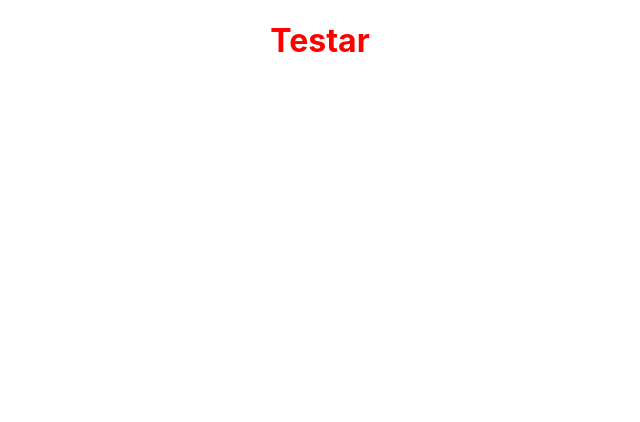
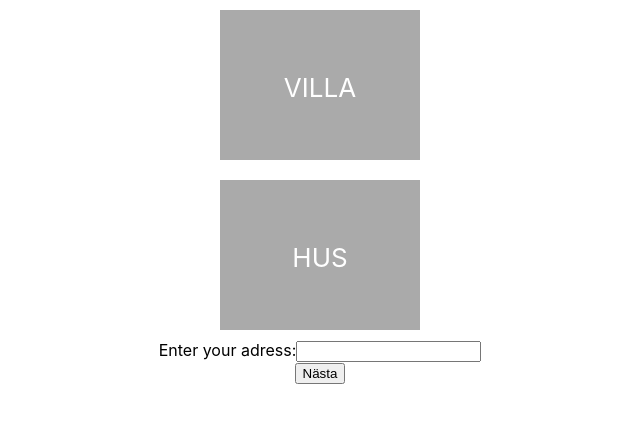
Before and after one commit to itisalbin/kollektiva-react, a React (Create React App) app: page / in a window 1280 px wide. Shown: the top 422 px of the page, without its empty margins (320-960 px from the left). Built offline with nearby package versions, Linux system fonts and the light colour scheme.

Commit message:
More inputs and btn

```diff
--- a/src/App.js
+++ b/src/App.js
@@ -1,11 +1,31 @@
 import "./App.scss";
+import Button from "./components /Button";
+import RadioCheckboxInput from "./components /RadioCheckboxInput";
+import TextInput from "./components /TextInput";
 
 function App() {
   return (
     <div className="App">
-      <div className="hej">
-        <h1>Testar</h1>
-      </div>
+      <form>
+        <RadioCheckboxInput
+          type="checkbox"
+          name="villa"
+          id="villa"
+          value="villa"
+          lableText="VILLA"
+        />
+        <RadioCheckboxInput
+          type="checkbox"
+          name="hus"
+          id="hus"
+          value="hus"
+          lableText="HUS"
+        />
+        <TextInput name="adress" id="adress" lableText="Enter your adress:" />
+        <Button
+        text="Nästa"
+        />
+      </form>
     </div>
   );
 }
--- a/src/components /Button/index.js
+++ b/src/components /Button/index.js
@@ -1,11 +1,14 @@
 import React from "react";
-import "./button.scss";
+import "./index.scss";
 // import PropTypes from 'prop-types';
 
-const Button = ({handleClick, backgroundColor, text }) => {
-    return (
-        <button onClick={handleClick} className="btn" style={{backgroundColor:backgroundColor}} >{text}</button>
-    );
+const Button = ({ handleClick, text }) => {
+  return (
+      //Handleclick ej definerad
+    <button onClick={handleClick} className="btn">
+      {text}
+    </button>
+  );
 };
 
 export default Button;
--- /dev/null
+++ b/src/components /RadioCheckboxInput/index.js
@@ -0,0 +1,26 @@
+import React from "react";
+import "./index.scss";
+//import PropTypes from "prop-types";
+
+const RadioCheckboxInput = ({ name, id, value, lableText, type }) => {
+  return (
+    <div>
+      <div className="form">
+        <section className="plan">
+          <input
+            className=""
+            type={type}
+            name={name}
+            id={id}
+            value={value}
+          ></input>
+          <label className="four" for={id}>
+            {lableText}
+          </label>
+        </section>
+      </div>
+    </div>
+  );
+};
+
+export default RadioCheckboxInput;
--- /dev/null
+++ b/src/components /RadioCheckboxInput/index.scss
@@ -0,0 +1,61 @@
+.page-content {
+    max-width: 850px;
+    width: 100vw;
+    margin: 0 auto;
+    display: flex;
+    justify-content: center;
+}
+.col{
+    flex-direction: column;
+}
+//Ger knapparna en bestämd vidd.
+.four {
+    width: 200px;
+    margin: 10px;
+}
+
+/* FORM */
+.form .plan input {
+    display: none;
+}
+.plan {
+    display: flex;
+    justify-content: center;
+}
+.wrap{
+    flex-wrap: wrap;
+}
+
+.form label {
+    position: relative;
+    color: #fff;
+    background-color: #aaa;
+    font-size: 26px;
+    text-align: center;
+    height: 150px;
+    line-height: 150px;
+    display: block;
+    cursor: pointer;
+    border: 3px solid transparent;
+    -webkit-box-sizing: border-box;
+    -moz-box-sizing: border-box;
+    box-sizing: border-box;
+}
+
+.form .plan input:checked + label {
+    border: 3px solid #333;
+    background-color: #2fcc71;
+}
+
+.form .plan input:checked + label:after {
+    width: 40px;
+    height: 40px;
+    line-height: 40px;
+    border-radius: 100%;
+    border: 2px solid #333;
+    background-color: #2fcc71;
+    z-index: 999;
+    position: absolute;
+    top: -10px;
+    right: -10px;
+}
--- /dev/null
+++ b/src/components /TextInput/index.js
@@ -0,0 +1,16 @@
+import React from "react";
+import "./index.scss";
+//import PropTypes from "prop-types";
+
+const TextInput = ({ name, id, value, lableText }) => {
+  return (
+    <div>
+      <label className="" for={id}>
+        {lableText}
+      </label>
+      <input className="" type="text" name={name} id={id}></input>
+    </div>
+  );
+};
+
+export default TextInput;
```
Also changed, not shown: src/components /Radio-input/index.js (deleted, +0 -22 lines), src/components /TextInput/index.scss (added).
